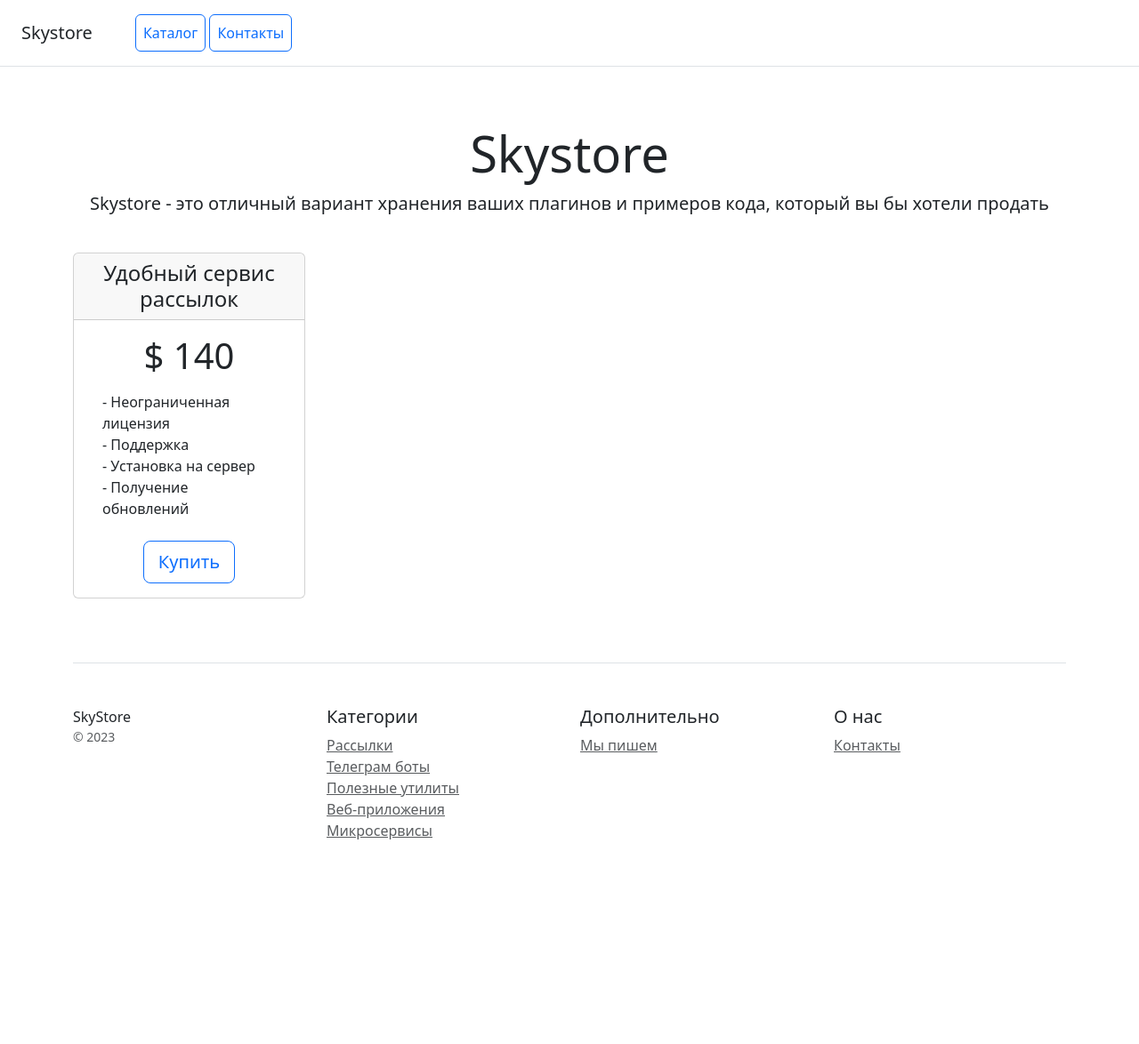
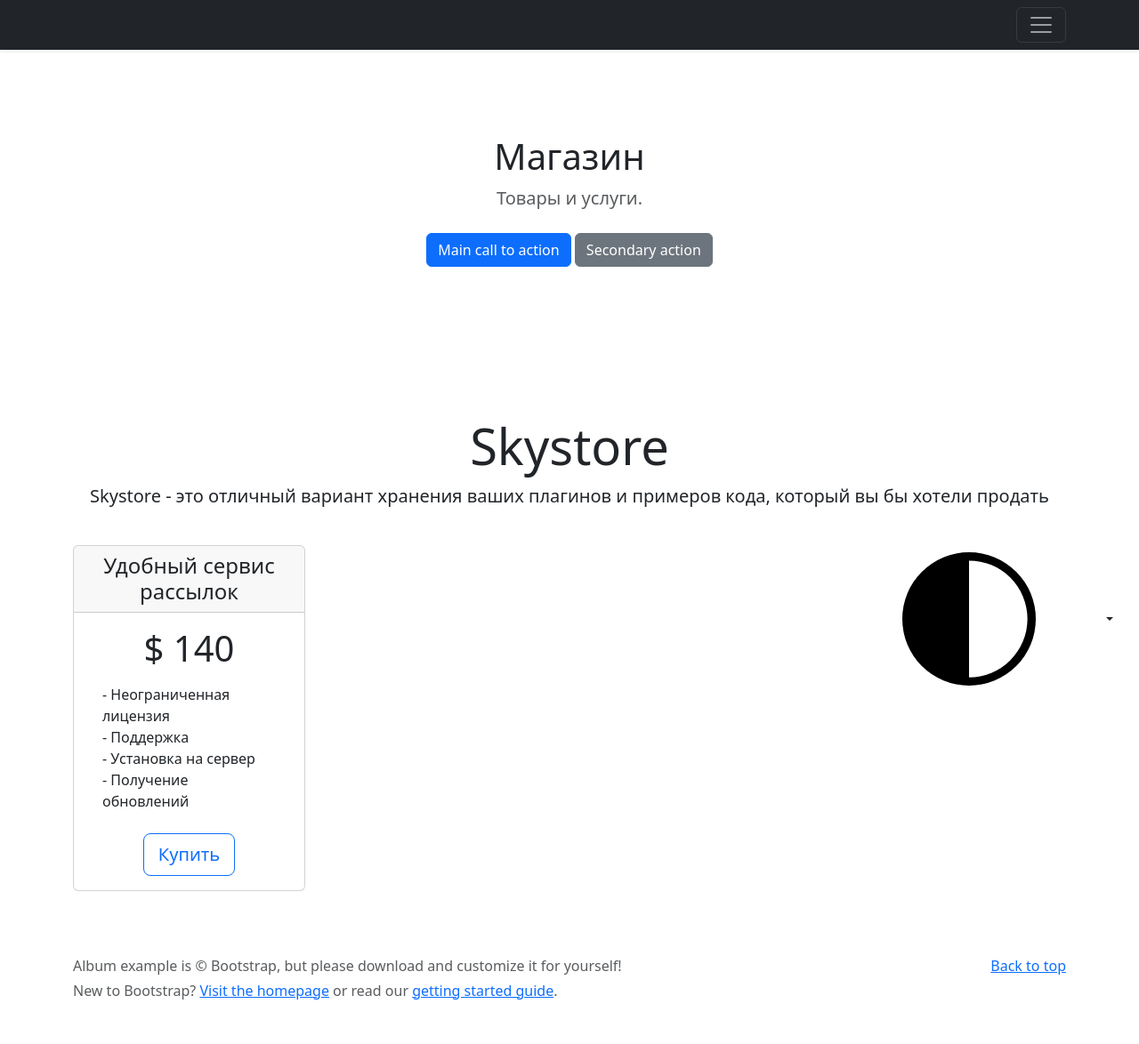
Before and after one commit to MarinaStepanenko/Django_Project, a Django app: page / in a window 1280 px wide. Shown: the whole page at 89% size. Before the commit the page ends 944 px from the top, so only its background shows below. Run offline with Django 5.2, Linux system fonts and the light colour scheme; some libraries are stand-ins or nearby versions.

Commit message:
исправление шаблонов

```diff
--- a/catalog/templates/base.html
+++ b/catalog/templates/base.html
@@ -3,20 +3,12 @@
 <head>
     <meta charset="utf-8">
     <meta name="viewport" content="width=device-width, initial-scale=1">
-    <meta name="description" content="">
-    <meta name="author" content="Mark Otto, Jacob Thornton, and Bootstrap contributors">
-    <meta name="generator" content="Astro v5.13.2">
-    <title>Album example · Bootstrap v5.3</title>
-    <link rel="canonical" href="https://getbootstrap.com/docs/5.3/examples/album/">
-    <script src="/docs/5.3/assets/js/color-modes.js"></script>
-    <link href="/docs/5.3/dist/css/bootstrap.min.css" rel="stylesheet" integrity="sha384-sRIl4kxILFvY47J16cr9ZwB07vP4J8+LH7qKQnuqkuIAvNWLzeN8tE5YBujZqJLB">
-    <link rel="apple-touch-icon" href="/docs/5.3/assets/img/favicons/apple-touch-icon.png" sizes="180x180">
-    <link rel="icon" href="/docs/5.3/assets/img/favicons/favicon-32x32.png" sizes="32x32" type="image/png">
-    <link rel="icon" href="/docs/5.3/assets/img/favicons/favicon-16x16.png" sizes="16x16" type="image/png">
-    <link rel="manifest" href="/docs/5.3/assets/img/favicons/manifest.json">
-    <link rel="mask-icon" href="/docs/5.3/assets/img/favicons/safari-pinned-tab.svg" color="#712cf9">
-    <link rel="icon" href="/docs/5.3/assets/img/favicons/favicon.ico">
-    <meta name="theme-color" content="#712cf9">
+    <title>Магазин</title>
+
+    <!-- Bootstrap CSS (CDN) -->
+    <link href="https://cdn.jsdelivr.net/npm/bootstrap@5.3.0/dist/css/bootstrap.min.css" rel="stylesheet">
+
+    <!-- Дополнительные стили (оставьте свои) -->
     <style>
         .bd-placeholder-img {
             font-size: 1.125rem;
@@ -29,64 +21,6 @@
             .bd-placeholder-img-lg {
                 font-size: 3.5rem;
             }
-        }
-        .b-example-divider {
-            width: 100%;
-            height: 3rem;
-            background-color: #0000001a;
-            border: solid rgba(0,0,0,.15);
-            border-width: 1px 0;
-            box-shadow: inset 0 .5em 1.5em #0000001a, inset 0 .125em .5em #00000026;
-        }
-        .b-example-vr {
-            flex-shrink: 0;
-            width: 1.5rem;
-            height: 100vh;
-        }
-        .bi {
-            vertical-align: -.125em;
-            fill: currentColor;
-        }
-        .nav-scroller {
-            position: relative;
-            z-index: 2;
-            height: 2.75rem;
-            overflow-y: hidden;
-        }
-        .nav-scroller .nav {
-            display: flex;
-            flex-wrap: nowrap;
-            padding-bottom: 1rem;
-            margin-top: -1px;
-            overflow-x: auto;
-            text-align: center;
-            white-space: nowrap;
-            -webkit-overflow-scrolling: touch;
-        }
-        .btn-bd-primary {
-            --bd-violet-bg: #712cf9;
-            --bd-violet-rgb: 112.520718, 44.062154, 249.437846;
-            --bs-btn-font-weight: 600;
-            --bs-btn-color: var(--bs-white);
-            --bs-btn-bg: var(--bd-violet-bg);
-            --bs-btn-border-color: var(--bd-violet-bg);
-            --bs-btn-hover-color: var(--bs-white);
-            --bs-btn-hover-bg: #6528e0;
-            --bs-btn-hover-border-color: #6528e0;
-            --bs-btn-focus-shadow-rgb: var(--bd-violet-rgb);
-            --bs-btn-active-color: var(--bs-btn-hover-color);
-            --bs-btn-active-bg: #5a23c8;
-            --bs-btn-active-border-color: #5a23c8;
-        }
-        .bd-mode-toggle {
-            z-index: 1500;
-        }
-        .bd-mode-toggle .bi {
-            width: 1em;
-            height: 1em;
-        }
-        .bd-mode-toggle .dropdown-menu .active .bi {
-            display: block !important;
         }
     </style>
 </head>
@@ -170,7 +104,7 @@
     </div>
 </footer>
 
-<script src="/docs/5.3/dist/js/bootstrap.bundle.min.js" integrity="sha384-FKyoEForCGlyvwx9Hj09JcYn3nv7wiPVlz7YYwJrWVcXK/BmnVDxM+D2scQbITxI"></script>
+<script src="https://cdn.jsdelivr.net/npm/bootstrap@5.3.0/dist/js/bootstrap.bundle.min.js"></script>
 
 </body>
 </html>
--- a/catalog/templates/home.html
+++ b/catalog/templates/home.html
@@ -1,25 +1,9 @@
-<!doctype html>
-<html lang="en">
-<head>
-    <meta charset="utf-8">
-    <meta name="viewport" content="width=device-width, initial-scale=1">
-    <title>Skystore</title>
-    <!-- Подключите статичеcкие файлы со стилями Bootstrap -->
-     <link href="https://cdn.jsdelivr.net/npm/bootstrap@5.3.8/dist/css/bootstrap.min.css" rel="stylesheet" integrity="sha384-sRIl4kxILFvY47J16cr9ZwB07vP4J8+LH7qKQnuqkuIAvNWLzeN8tE5YBujZqJLB" crossorigin="anonymous">
-</head>
-<body>
-<div class="d-flex flex-column flex-md-row align-items-center p-3 px-md-4 mb-3 bg-white border-bottom box-shadow">
-    <h5 class="my-0 mr-md-auto font-weight-normal">Skystore</h5>
-    <nav class="ms-5">
-        <a class="p-2 btn btn-outline-primary" href="/">Каталог</a>
-        <a class="p-2 btn btn-outline-primary" href="/contacts/">Контакты</a>
-    </nav>
-</div>
+{% extends "base.html" %}
 
+{% block content %}
 <div class="pricing-header px-3 py-3 pt-md-5 pb-md-4 mx-auto text-center">
     <h1 class="display-4">Skystore</h1>
-    <p class="lead">Skystore - это отличный вариант хранения ваших плагинов и примеров кода, который вы бы хотели
-        продать</p>
+    <p class="lead">Skystore - это отличный вариант хранения ваших плагинов и примеров кода, который вы бы хотели продать</p>
 </div>
 
 <div class="container">
@@ -42,39 +26,5 @@
             </div>
         </div>
     </div>
-
-    <footer class="pt-4 my-md-5 pt-md-5 border-top">
-        <div class="row">
-            <div class="col-12 col-md">
-                SkyStore
-                <small class="d-block mb-3 text-muted">&copy; 2023</small>
-            </div>
-            <div class="col-6 col-md">
-                <h5>Категории</h5>
-                <ul class="list-unstyled text-small">
-                    <li><a class="text-muted" href="#">Рассылки</a></li>
-                    <li><a class="text-muted" href="#">Телеграм боты</a></li>
-                    <li><a class="text-muted" href="#">Полезные утилиты</a></li>
-                    <li><a class="text-muted" href="#">Веб-приложения</a></li>
-                    <li><a class="text-muted" href="#">Микросервисы</a></li>
-                </ul>
-            </div>
-            <div class="col-6 col-md">
-                <h5>Дополнительно</h5>
-                <ul class="list-unstyled text-small">
-                    <li><a class="text-muted" href="#">Мы пишем</a></li>
-                </ul>
-            </div>
-            <div class="col-6 col-md">
-                <h5>О нас</h5>
-                <ul class="list-unstyled text-small">
-                    <li><a class="text-muted" href="/contacts/">Контакты</a></li>
-                </ul>
-            </div>
-        </div>
-    </footer>
 </div>
-<!-- Подключите статичеcкие файлы со скриптами Bootstrap -->
-<script src="https://cdn.jsdelivr.net/npm/bootstrap@5.3.8/dist/js/bootstrap.bundle.min.js" integrity="sha384-FKyoEForCGlyvwx9Hj09JcYn3nv7wiPVlz7YYwJrWVcXK/BmnVDxM+D2scQbITxI" crossorigin="anonymous"></script>
-</body>
-</html>
+{% endblock %}
--- a/catalog/templates/includes/inc_menu.html
+++ b/catalog/templates/includes/inc_menu.html
@@ -8,9 +8,8 @@
                 <div class="col-sm-4 offset-md-1 py-4">
                     <h4>Навигация</h4>
                     <ul class="list-unstyled">
-                        <li><a href="{% url 'catalog': product_list' %}" class="text-white">Главная страница</a></li>
-                        <li><a href="#" class="text-white">Вход</a></li>
-                        <li><a href="#" class="text-white">Регистрация</a></li>
+                        <li><a href="{% url 'catalog:product_list' %}" class="text-white">Главная страница</a></li>
+<li><a href="{% url 'catalog:contacts' %}" class="text-white">Контакты</a></li>
                     </ul>
                 </div>
             </div>
```
Also changed, not shown: catalog/templates/contacts.html (+28 -21 lines), catalog/templates/products_list.html (+6 -8 lines).
